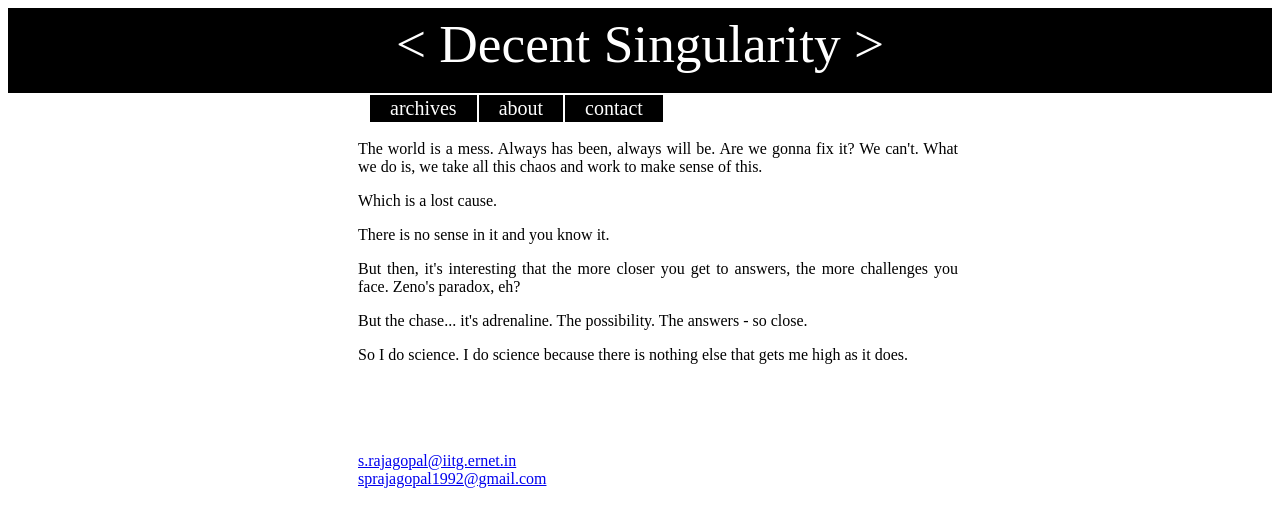
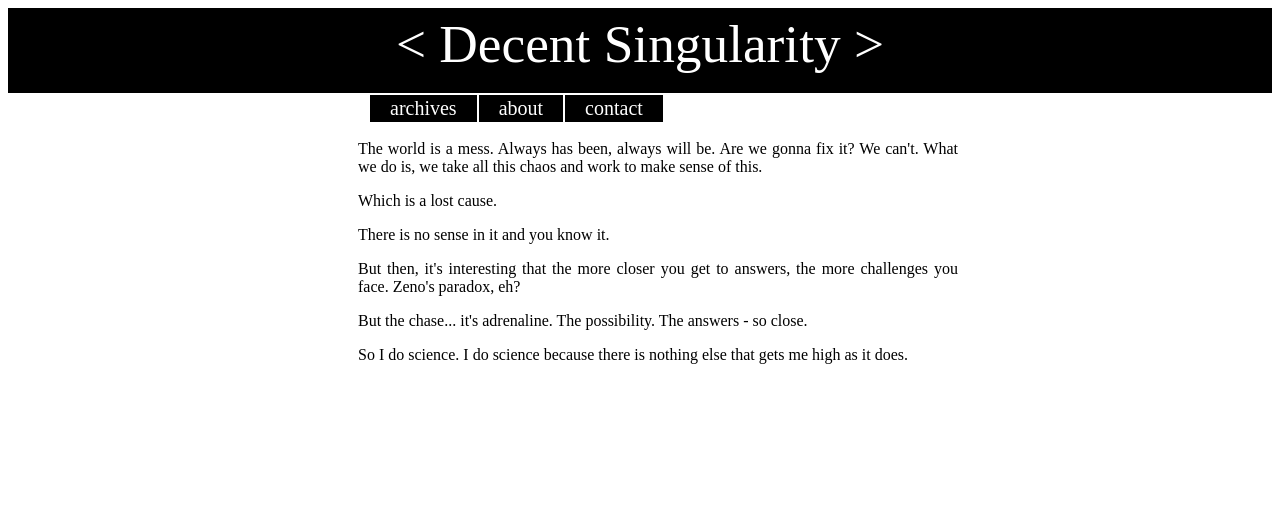
Before and after one commit to allinadaysdecay/sprajagopal.github.io, a Jekyll site: the page built from about.html, in a window 1280 px wide. Shown: the top 527 px of the page. Built offline with Jekyll 4.4.1, drawn with Linux system fonts in a browser that asks for light colours; Markdown is read by kramdown in place of the engine named in the settings.

Commit message:
Changed about page. Removed mail details.

```diff
--- a/about.html
+++ b/about.html
@@ -14,7 +14,3 @@ title: about the decent singularity
 <br>
 <br>
 <br>
-<a href="mailto:s.rajagopal@iitg.ernet.in">s.rajagopal@iitg.ernet.in</a>
-<br>
-<a href="mailto:sprajagopal1992@gmail.com">sprajagopal1992@gmail.com</a>
-</p>
```
Also changed, not shown: 1 other file.
